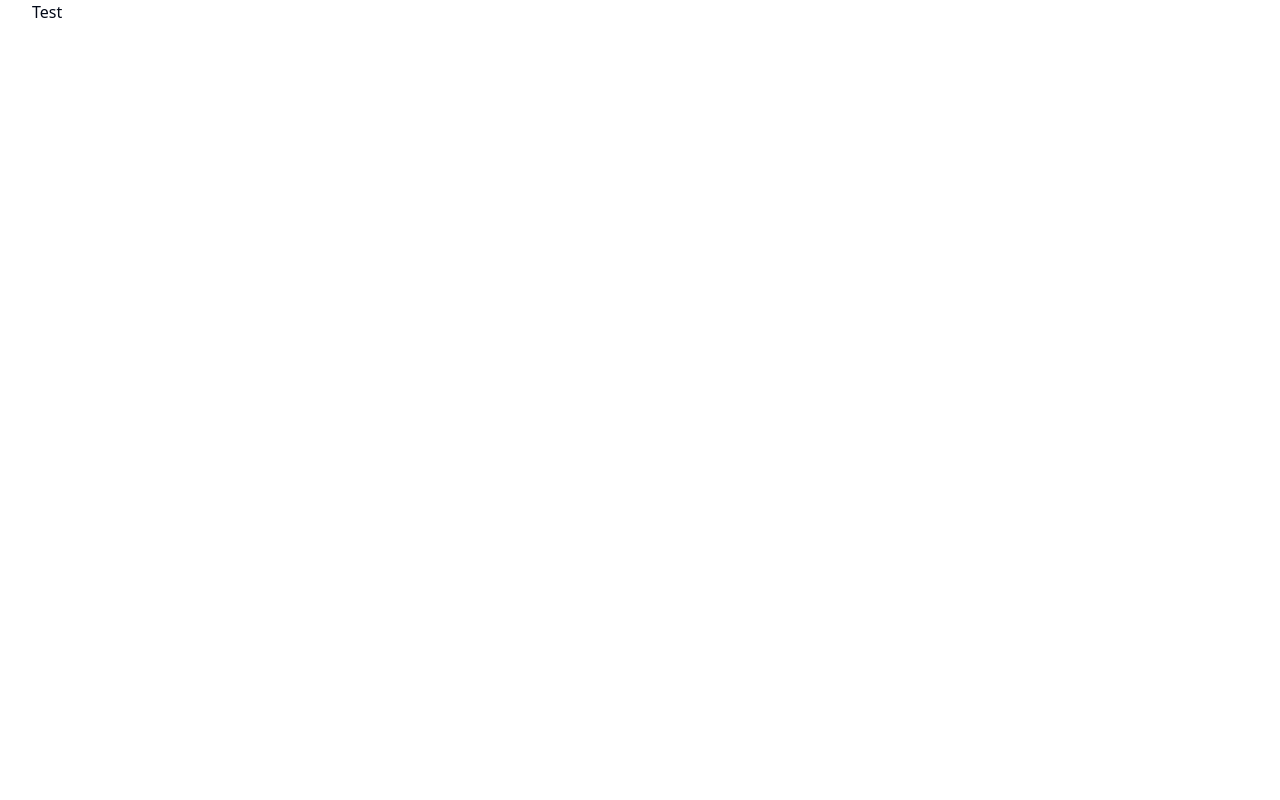
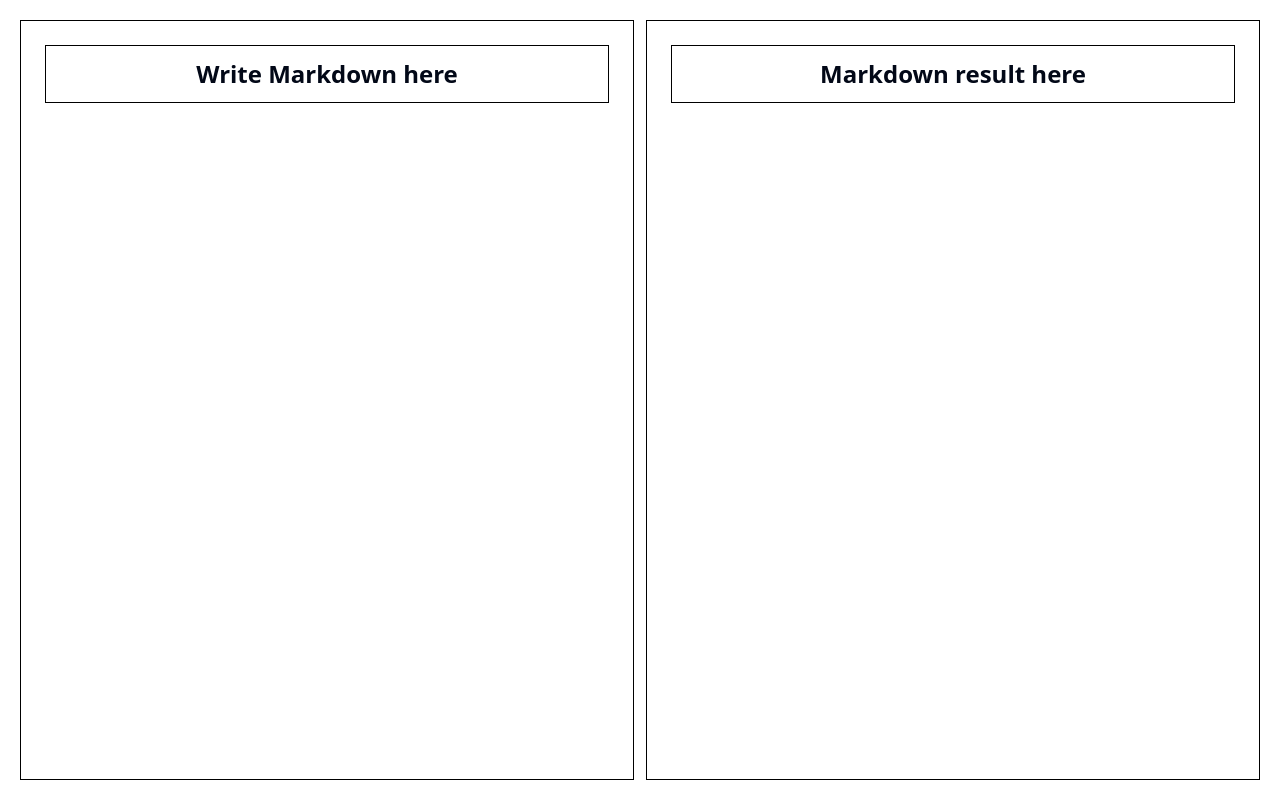
Before and after one commit to ItsMeViipeR/mkd-previewer, a Next.js app: page / in a window 1280 px wide. Built offline with nearby package versions, Linux system fonts and the light colour scheme.

Commit message:
refactor: :recycle: Add simple style

```diff
--- a/src/app/layout.tsx
+++ b/src/app/layout.tsx
@@ -28,9 +28,7 @@ export default function RootLayout({
           enableSystem
           disableTransitionOnChange
         >
-          <div className="flex flex-col h-full">
-            <div className="container">{children}</div>
-          </div>
+          <div className="flex flex-col h-full">{children}</div>
         </ThemeProvider>
       </body>
     </html>
--- a/src/app/page.tsx
+++ b/src/app/page.tsx
@@ -1,5 +1,20 @@
-import Image from "next/image";
-
 export default function Home() {
-  return <>Test</>;
+  return (
+    <div className="flex flex-row h-full m-5 gap-3">
+      <div className="left-0 border border-black dark:border-gray-500 h-full w-1/2">
+        <div className="m-6 border border-black dark:border-gray-500">
+          <h1 className="text-2xl font-bold p-3 text-center">
+            Write Markdown here
+          </h1>
+        </div>
+      </div>
+      <div className="right-0 border border-black dark:border-gray-500 h-full w-1/2">
+        <div className="m-6 border border-black dark:border-gray-500">
+          <h1 className="text-2xl font-bold p-3 text-center">
+            Markdown result here
+          </h1>
+        </div>
+      </div>
+    </div>
+  );
 }
```
